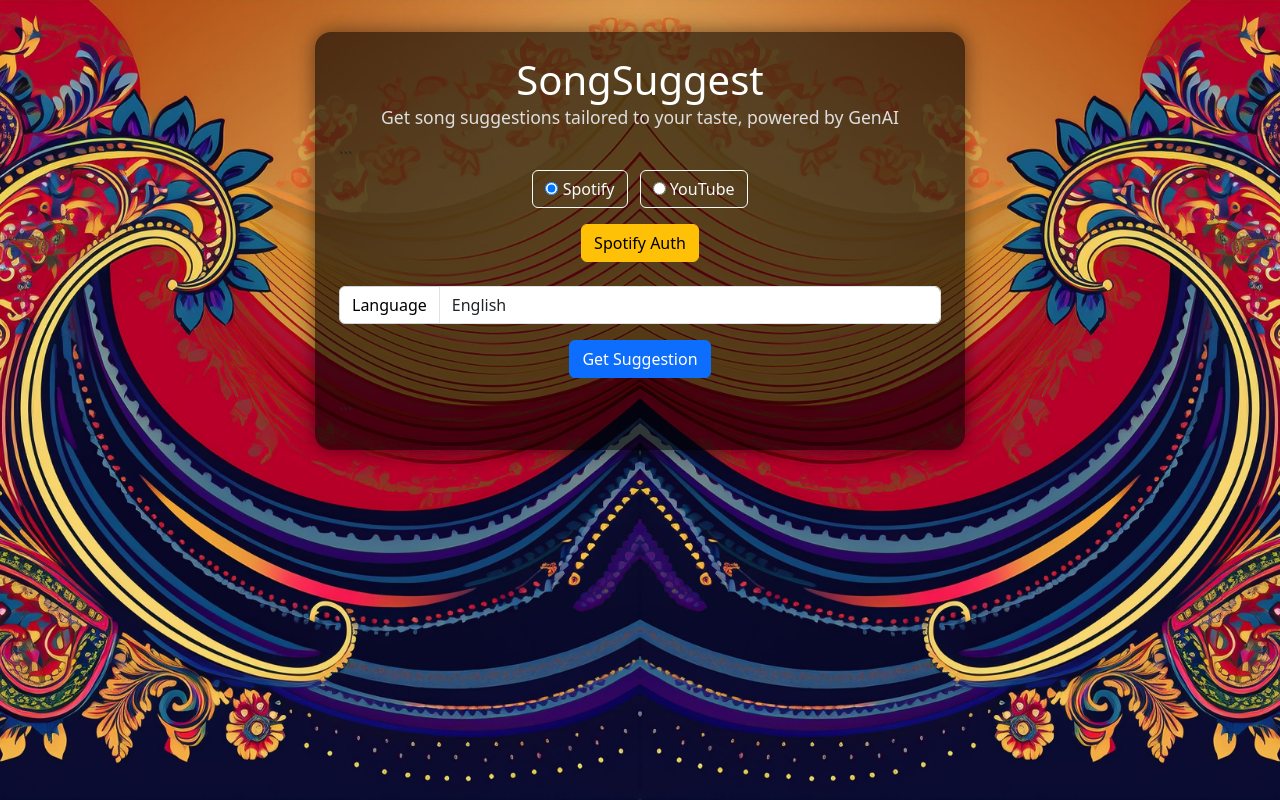
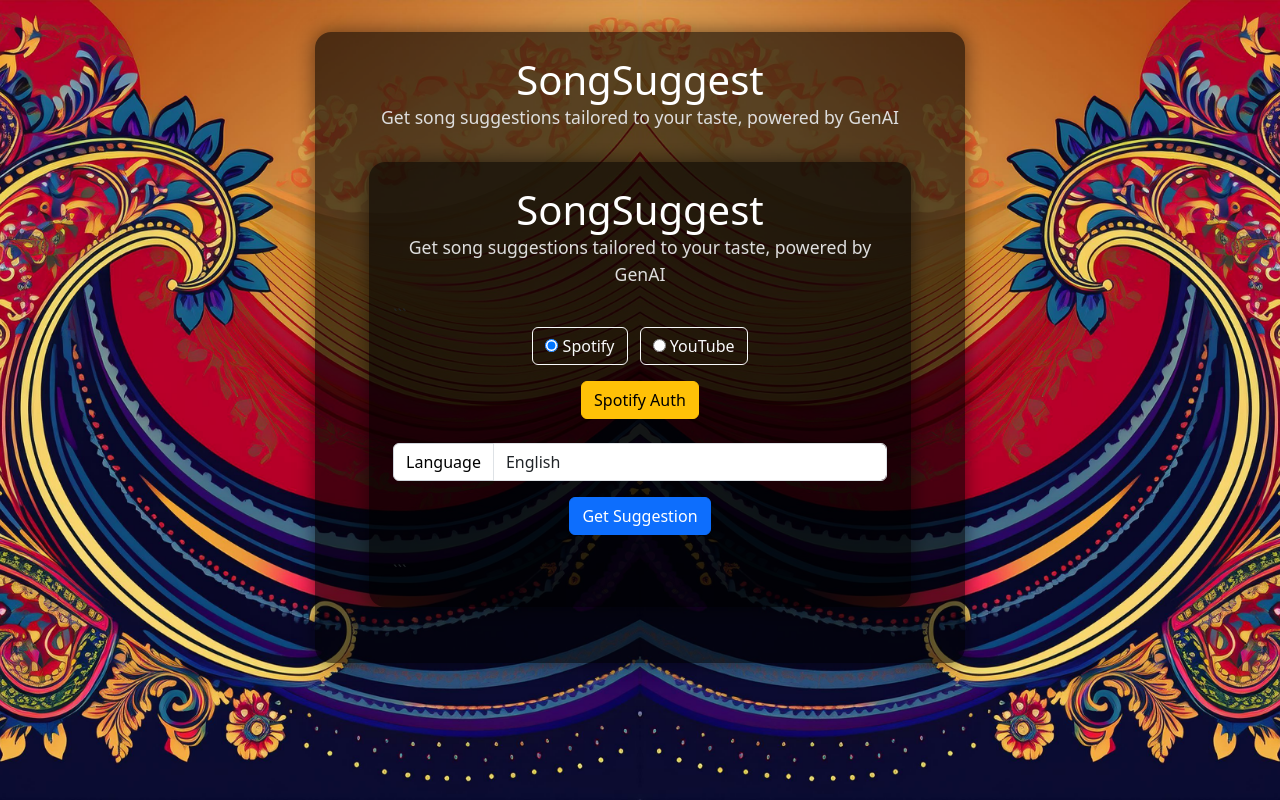
Before and after one commit to prabhatravib/song_suggest_dev, a Flask app: page / in a window 1280 px wide. Run offline with Flask 3, Linux system fonts and the light colour scheme.

Commit message:
Update index.html

```diff
--- a/templates/index.html
+++ b/templates/index.html
@@ -1,3 +1,65 @@
+<!DOCTYPE html>
+
+<html lang="en">
+<head>
+  <meta charset="UTF-8">
+  <meta name="viewport" content="width=device-width, initial-scale=1">
+  <title>SongSuggest</title>
+
+  <!-- PNG fallback -->
+
+  <link rel="icon" type="image/png"
+        href="{{ url_for('static', filename='images/favicon.png') }}">
+
+  <!-- Bootstrap CSS -->
+
+  <link
+    href="https://cdn.jsdelivr.net/npm/bootstrap@5.3.0/dist/css/bootstrap.min.css"
+    rel="stylesheet"
+  >
+
+  <style>
+    body {
+      background: url('{{ url_for('static', filename='images/background.png') }}') no-repeat center center fixed;
+      background-size: cover;
+    }
+    .overlay-container {
+      background-color: rgba(0, 0, 0, 0.6);
+      border-radius: 1rem;
+      padding: 1.5rem;
+      width: 90%;
+      max-width: 650px;
+      margin: 2rem auto;
+      box-shadow: 0 0 20px rgba(0,0,0,0.5);
+    }
+    .overlay-container h1 {
+      color: #fff;
+    }
+    .overlay-container .tagline {
+      color: #ddd;
+      font-size: 1.1rem;
+      text-align: center;
+      margin-top: -0.5rem;
+      margin-bottom: 1rem;
+    }
+    .overlay-container .input-group-text {
+      color: #000;
+      background-color: #fff;
+      border: 1px solid #ced4da;
+    }
+    #playlistInfo {
+      color: #fff;
+      text-align: center;
+      margin-bottom: 1rem;
+    }
+  </style>
+
+</head>
+<body>
+  <div class="overlay-container">
+    <h1 class="text-center mb-2">SongSuggest</h1>
+    <p class="tagline">Get song suggestions tailored to your taste, powered by GenAI</p>
+
 <!DOCTYPE html>
 
 <html lang="en">
@@ -96,7 +158,7 @@
 
 <!-- YouTube Flow -->
 <div id="youtube-flow" style="display:none;">
-  <form action="{{ url_for('youtube_auth.login') }}" method="GET" class="text-center mb-4">
+  <form action="{{ url_for('youtube_auth.youtube_auth_route') }}" method="GET" class="text-center mb-4">
     <button class="btn btn-danger">
       YouTube Auth
       {% if youtube_authorized %}<span class="text-success">✔️</span>{% endif %}
@@ -161,3 +223,16 @@
 
 </body>
 </html>
+
+  </div>
+
+  <!-- Bootstrap JS Bundle -->
+
+  <script src="https://cdn.jsdelivr.net/npm/bootstrap@5.3.0/dist/js/bootstrap.bundle.min.js"></script>
+
+  <!-- Main JavaScript -->
+
+  <script src="{{ url_for('static', filename='js/main.js') }}"></script>
+
+</body>
+</html>
```
